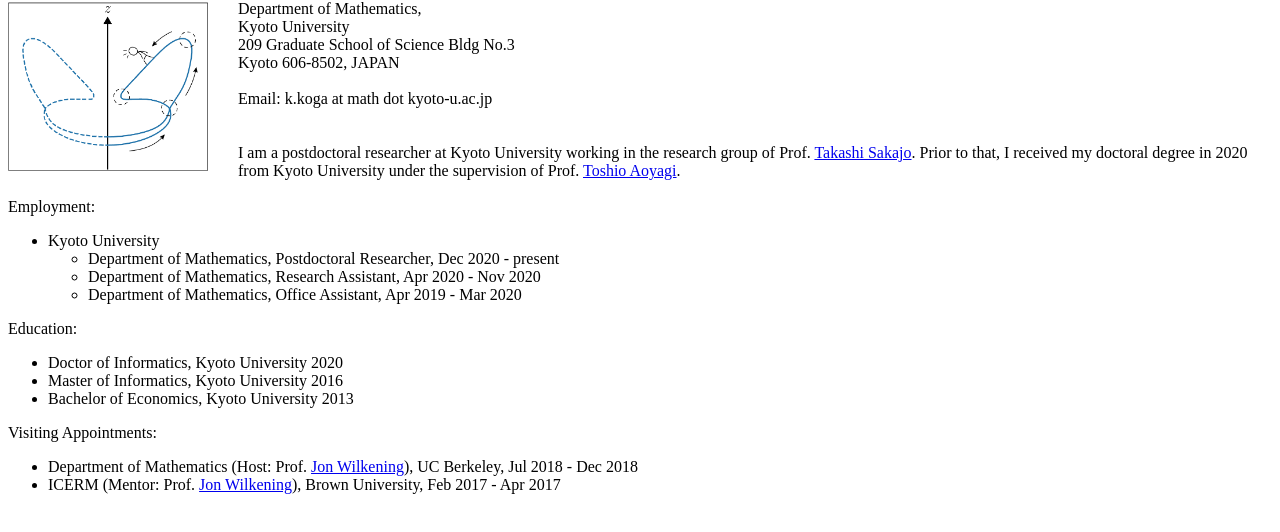
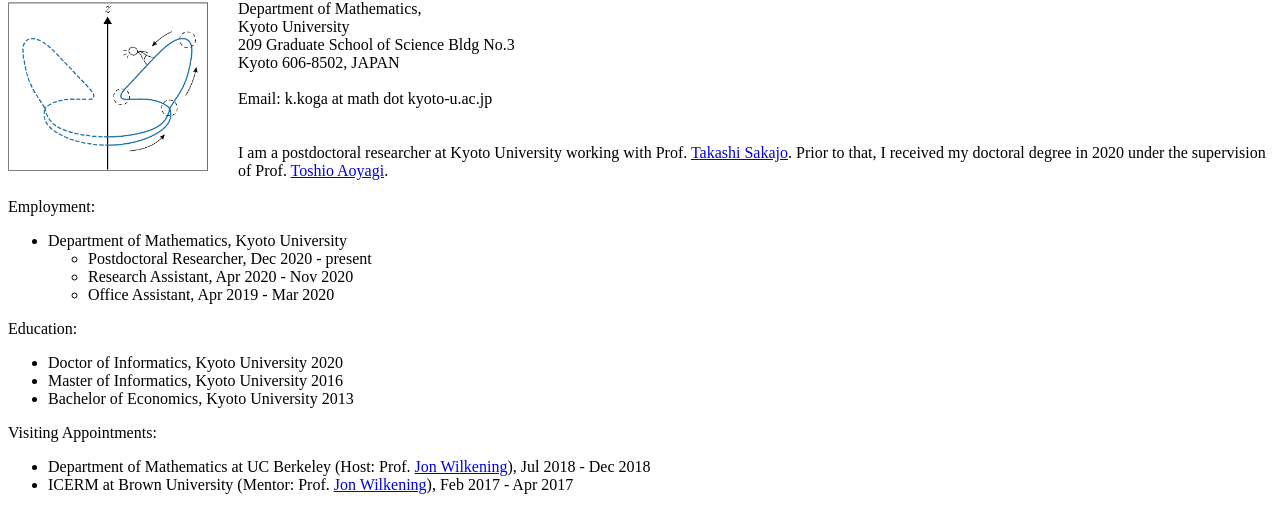
Before and after one commit to koga-jp/koga-jp.github.io, a plain HTML site: page index.html in a window 1280 px wide. Shown: the part 66-598 px from the top of the page. Drawn offline with Linux system fonts and the light colour scheme.

Commit message:
Modified (2020/12/29)

```diff
--- a/index.html
+++ b/index.html
@@ -14,14 +14,14 @@ Kyoto 606-8502, JAPAN <br>
 <br>
 Email: k.koga at math dot kyoto-u.ac.jp
 <br><br><br>
-I am a postdoctoral researcher at Kyoto University working in the research group of Prof. <a href="https://www.math.kyoto-u.ac.jp/~sakajo/">Takashi Sakajo</a>. Prior to that, I received my doctoral degree in 2020 from Kyoto University under the supervision of Prof. <a href="https://www-np.acs.i.kyoto-u.ac.jp/en">Toshio Aoyagi</a>. <br>
+I am a postdoctoral researcher at Kyoto University working with Prof. <a href="https://www.math.kyoto-u.ac.jp/~sakajo/">Takashi Sakajo</a>. Prior to that, I received my doctoral degree in 2020 under the supervision of Prof. <a href="https://www-np.acs.i.kyoto-u.ac.jp/en">Toshio Aoyagi</a>. <br>
 <br>
 Employment: <br>
-<ul><li>Kyoto University
+<ul><li>Department of Mathematics, Kyoto University
     <ul>
-    <li>Department of Mathematics, Postdoctoral Researcher, Dec 2020 - present</li>
-    <li>Department of Mathematics, Research Assistant, Apr 2020 - Nov 2020</li>
-    <li>Department of Mathematics, Office Assistant, Apr 2019 - Mar 2020</li>
+    <li>Postdoctoral Researcher, Dec 2020 - present</li>
+    <li>Research Assistant, Apr 2020 - Nov 2020</li>
+    <li>Office Assistant, Apr 2019 - Mar 2020</li>
     </ul>
     </li>
 </ul>
@@ -33,8 +33,8 @@ Education: <br>
     </ul>
 Visiting Appointments: <br>
 <ul>
-    <li>Department of Mathematics (Host: Prof. <a href="https://math.berkeley.edu/~wilken/">Jon Wilkening</a>), UC Berkeley, Jul 2018 - Dec 2018 </li>
-    <li>ICERM (Mentor: Prof. <a href="https://math.berkeley.edu/~wilken/">Jon Wilkening</a>), Brown University, Feb 2017 - Apr 2017</li>
+    <li>Department of Mathematics at UC Berkeley (Host: Prof. <a href="https://math.berkeley.edu/~wilken/">Jon Wilkening</a>), Jul 2018 - Dec 2018 </li>
+    <li>ICERM at Brown University (Mentor: Prof. <a href="https://math.berkeley.edu/~wilken/">Jon Wilkening</a>), Feb 2017 - Apr 2017</li>
     </ul>
 </body>
 </html>
```
